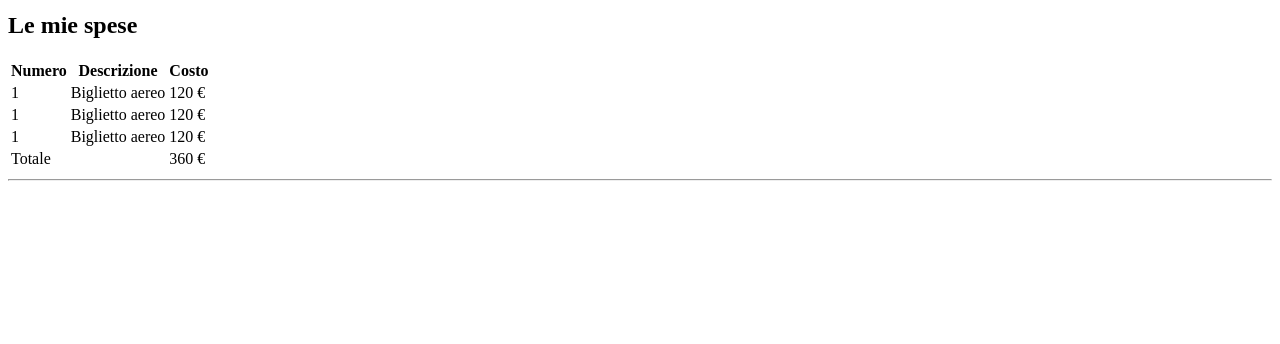
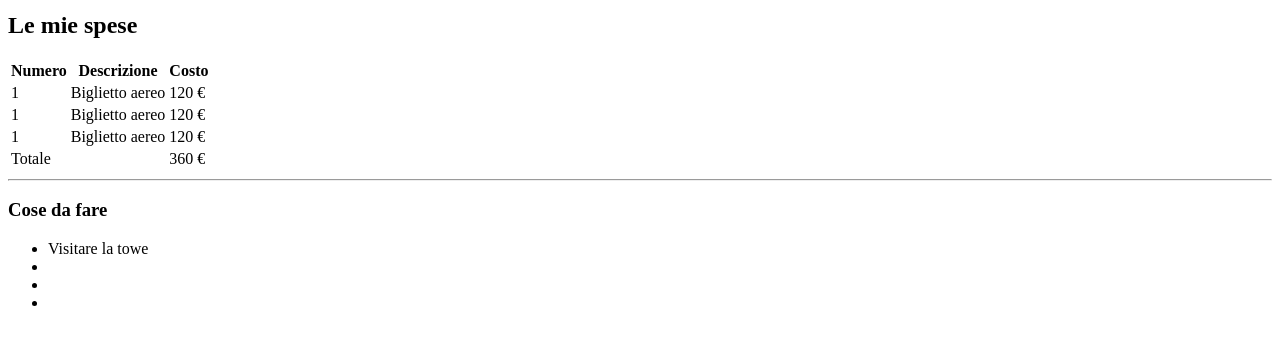
Before and after one commit to FrancescoSica16/html-london-trip, a plain HTML site: page index.html in a window 1280 px wide. Shown: the part 402-746 px from the top of the page. Drawn offline with Linux system fonts and the light colour scheme.

Commit message:
prova olga

```diff
--- a/index.html
+++ b/index.html
@@ -46,7 +46,16 @@
             </tr>
         </table>
         <hr>
+        <section>
+            <h3>Cose da fare</h3>
+            <ul>
+                <li>Visitare la towe</li>
+                <li></li>
+                <li></li>
+                <li></li>
 
+            </ul>
+        </section>
 
     </main>
 </body>
```
Lines whose indentation alone changed are shown as unchanged.
